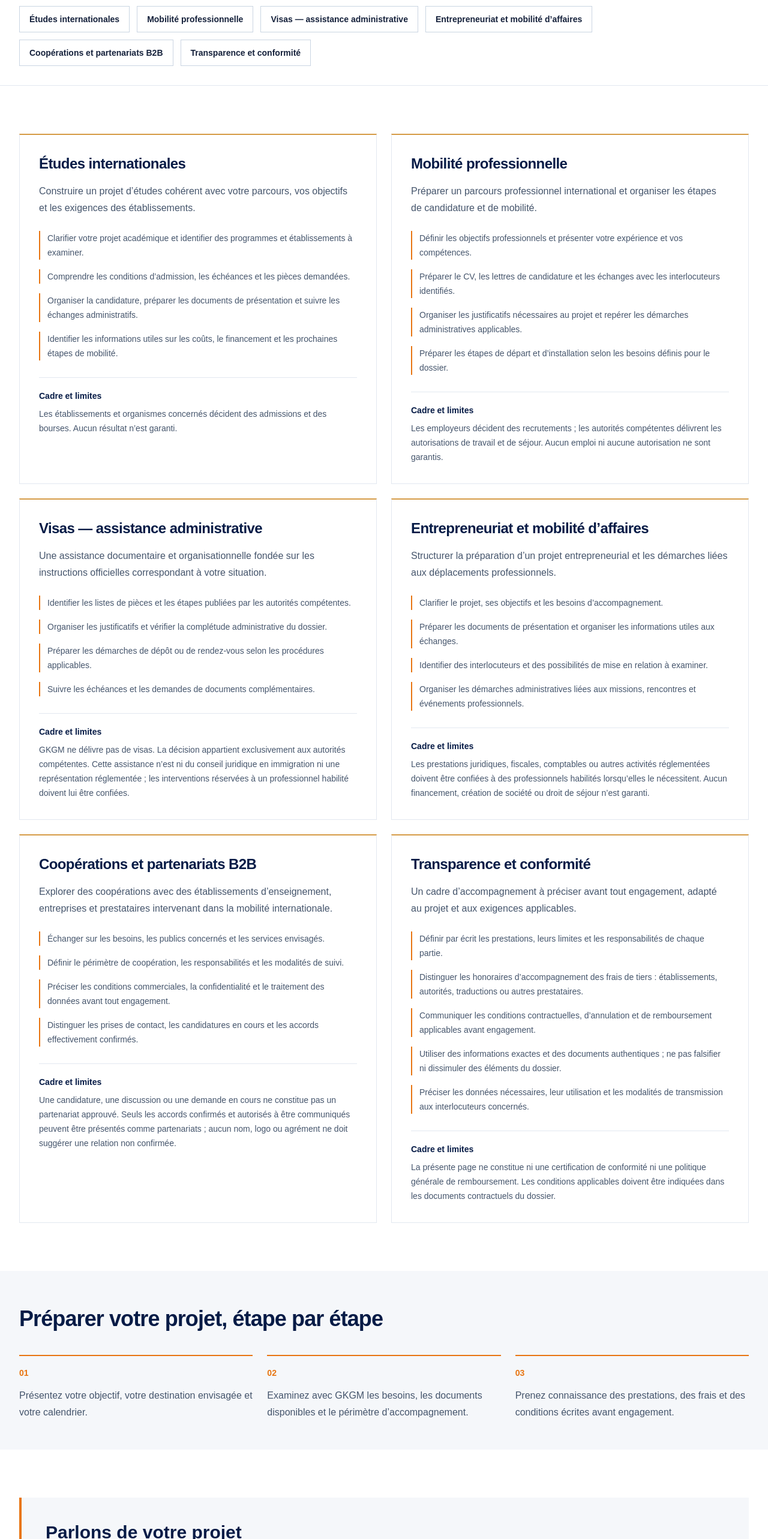
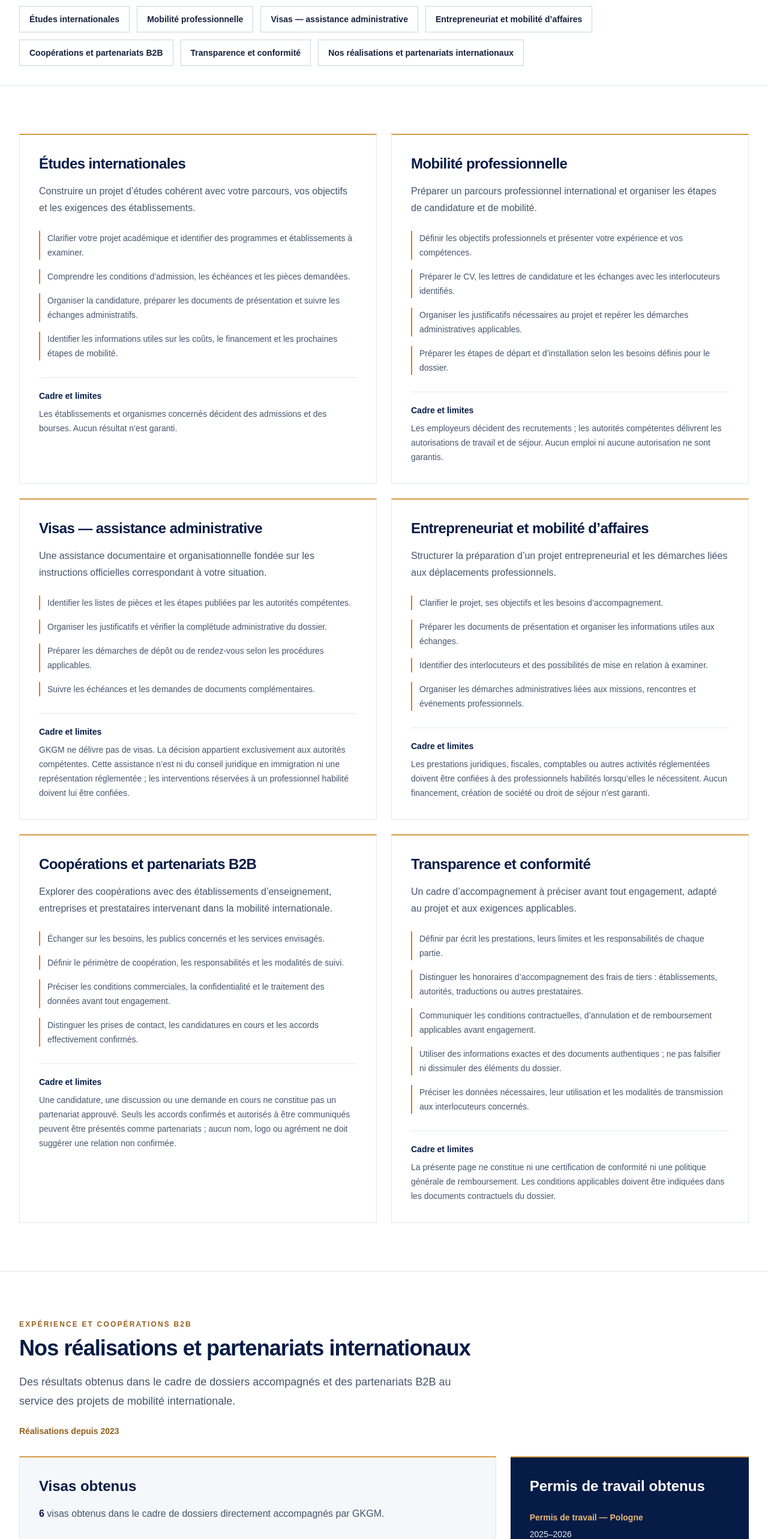
Before and after one commit to gkgroupworld/gkgroup-site, a Next.js app: page /gk-global-mobility in a window 1280 px wide. Shown: the part 963-3529 px from the top of the page at 60% size. Built offline with nearby package versions, Linux system fonts and the light colour scheme.

Commit message:
feat: prepare bilingual GKGM track record and partnerships

```diff
--- a/components/pages/MobilityPage.js
+++ b/components/pages/MobilityPage.js
@@ -6,6 +6,8 @@ import { Footer } from "@/components/layout/Footer";
 import { SectionTitle } from "@/components/ui/SectionTitle";
 import { CONTACT, ENTITY_LOGOS } from "@/content/site";
 import { MOBILITY_CONTENT } from "@/content/mobility";
+import { MOBILITY_TRACK_RECORD_COPY } from "@/content/mobility-track-record";
+import { MobilityTrackRecord } from "@/components/pages/MobilityTrackRecord";
 import { withLocale } from "@/lib/locale";
 
 const buttonClass = "inline-flex min-h-11 items-center justify-center border border-[#d59b46] bg-[#061b46] px-5 py-3 text-sm font-bold text-white transition hover:bg-[#0c3269] focus-visible:outline focus-visible:outline-2 focus-visible:outline-offset-2 focus-visible:outline-[#d59b46]";
@@ -30,7 +32,7 @@ export function MobilityPage({ locale }) {
       <nav aria-label={copy.contents} className="border-b border-slate-200 px-5 py-8 sm:px-8">
         <div className="mx-auto max-w-7xl">
           <p className="font-bold text-[#061b46]">{copy.contents}</p>
-          <ul className="mt-4 flex flex-wrap gap-3">{copy.sections.map((section) => <li key={section.id}><a href={`#${section.id}`} className="inline-flex min-h-11 items-center border border-slate-300 px-4 py-2 text-sm font-bold text-[#061b46] hover:bg-slate-100 focus-visible:outline focus-visible:outline-2 focus-visible:outline-offset-2 focus-visible:outline-[#061b46]">{section.title}</a></li>)}</ul>
+          <ul className="mt-4 flex flex-wrap gap-3">{copy.sections.map((section) => <li key={section.id}><a href={`#${section.id}`} className="inline-flex min-h-11 items-center border border-slate-300 px-4 py-2 text-sm font-bold text-[#061b46] hover:bg-slate-100 focus-visible:outline focus-visible:outline-2 focus-visible:outline-offset-2 focus-visible:outline-[#061b46]">{section.title}</a></li>)}<li><a href="#track-record" className="inline-flex min-h-11 items-center border border-slate-300 px-4 py-2 text-sm font-bold text-[#061b46] hover:bg-slate-100 focus-visible:outline focus-visible:outline-2 focus-visible:outline-offset-2 focus-visible:outline-[#061b46]">{MOBILITY_TRACK_RECORD_COPY[locale].title}</a></li></ul>
         </div>
       </nav>
 
@@ -45,6 +47,8 @@ export function MobilityPage({ locale }) {
           </div>
         </section>)}
       </div>
+
+      <MobilityTrackRecord locale={locale} />
 
       <section className="bg-[#f5f7fa] px-5 py-12 sm:px-8">
         <div className="mx-auto max-w-7xl">
--- /dev/null
+++ b/components/pages/MobilityTrackRecord.js
@@ -0,0 +1,39 @@
+import { MOBILITY_TRACK_RECORD, MOBILITY_TRACK_RECORD_COPY } from "@/content/mobility-track-record";
+
+export function MobilityTrackRecord({ locale }) {
+  const copy = MOBILITY_TRACK_RECORD_COPY[locale];
+  const { since, visas, workPermits, partners } = MOBILITY_TRACK_RECORD;
+  const visaTotal = visas.reduce((total, record) => total + record.count, 0);
+
+  return <section id="track-record" aria-labelledby="track-record-title" className="scroll-mt-6 border-t border-slate-200 px-5 py-16 sm:px-8 sm:py-20">
+    <div className="mx-auto max-w-7xl">
+      <p className="text-xs font-bold uppercase tracking-[.18em] text-[#946020]">{copy.eyebrow}</p>
+      <h2 id="track-record-title" className="mt-3 max-w-4xl text-3xl font-bold tracking-tight text-[#061b46] sm:text-4xl">{copy.title}</h2>
+      <p className="mt-5 max-w-3xl text-lg leading-8 text-slate-600">{copy.intro}</p>
+      <p className="mt-6 text-sm font-bold text-[#946020]">{copy.since} {since}</p>
+
+      <div className="mt-8 grid gap-6 lg:grid-cols-[2fr_1fr]">
+        <div className="min-w-0 border border-slate-200 border-t-2 border-t-[#d59b46] bg-[#f5f7fa] p-6 sm:p-8">
+          <h3 className="text-2xl font-bold text-[#061b46]">{copy.visasTitle}</h3>
+          <p className="mt-4 max-w-2xl leading-7 text-slate-600"><strong className="text-[#061b46]">{visaTotal}</strong> {copy.visasSummary}</p>
+          <dl className="mt-7 grid gap-5 sm:grid-cols-3">{visas.map((record) => <div key={record.id} data-visa-result={record.id} className="border-l-2 border-[#d59b46] pl-4">
+            <dt className="text-sm font-bold leading-6 text-[#061b46]">{record.label[locale]}{record.period && <span className="mt-1 block font-normal text-slate-600">{record.period}</span>}</dt>
+            <dd className="mt-3 text-4xl font-bold text-[#061b46]">{record.count}</dd>
+          </div>)}</dl>
+        </div>
+        <div data-work-permit-result className="min-w-0 border-t-2 border-[#d59b46] bg-[#061b46] p-6 text-white sm:p-8">
+          <h3 className="text-2xl font-bold">{copy.permitsTitle}</h3>
+          <dl className="mt-6"><dt className="text-sm font-bold leading-6 text-[#e7ba75]">{workPermits.label[locale]}<span className="mt-1 block font-normal text-slate-200">{workPermits.period}</span></dt><dd className="mt-3 text-4xl font-bold">{workPermits.count}</dd></dl>
+          <p className="mt-5 text-sm leading-7 text-slate-200">{copy.permitsNote}</p>
+        </div>
+      </div>
+
+      <div className="mt-12">
+        <h3 className="text-2xl font-bold text-[#061b46]">{copy.partnersTitle}</h3>
+        <ul className="mt-6 grid gap-4 sm:grid-cols-2 lg:grid-cols-4">{partners.map((name) => <li key={name} data-mobility-partner className="border border-slate-200 border-t-2 border-t-[#d59b46] bg-white p-5 text-base font-bold leading-7 text-[#061b46]">{name}</li>)}</ul>
+        <p className="mt-5 max-w-4xl text-sm leading-7 text-slate-600">{copy.partnersNote}</p>
+      </div>
+      <p className="mt-8 border-l-2 border-[#d59b46] bg-[#f5f7fa] p-5 text-sm leading-7 text-slate-600">{copy.disclaimer}</p>
+    </div>
+  </section>;
+}
--- /dev/null
+++ b/content/mobility-track-record.js
@@ -0,0 +1,41 @@
+// Update counts, periods and partner names here after editorial validation.
+// Work permits are deliberately separate from visas and excluded from their total.
+export const MOBILITY_TRACK_RECORD = {
+  since: 2023,
+  visas: [
+    { id: "portugal", count: 3, label: { fr: "Visas D Job Seeker — Portugal", en: "D Job Seeker visas — Portugal" } },
+    { id: "uk", count: 2, period: "2025", label: { fr: "Visas visiteurs — Royaume-Uni", en: "Visitor visas — United Kingdom" } },
+    { id: "indonesia", count: 1, period: "2026", label: { fr: "Visa C2 — Indonésie", en: "C2 visa — Indonesia" } },
+  ],
+  workPermits: { count: 8, period: "2025–2026", label: { fr: "Permis de travail — Pologne", en: "Work permits — Poland" } },
+  partners: ["Dalimit Global", "ApplyBoard", "Elec Work Agency", "Live & Study in Europe"],
+};
+
+export const MOBILITY_TRACK_RECORD_COPY = {
+  fr: {
+    title: "Nos réalisations et partenariats internationaux",
+    eyebrow: "Expérience et coopérations B2B",
+    intro: "Des résultats obtenus dans le cadre de dossiers accompagnés et des partenariats B2B au service des projets de mobilité internationale.",
+    since: "Réalisations depuis",
+    visasTitle: "Visas obtenus",
+    visasSummary: "visas obtenus dans le cadre de dossiers directement accompagnés par GKGM.",
+    permitsTitle: "Permis de travail obtenus",
+    permitsNote: "Ces permis de travail polonais sont présentés séparément : ils ne sont pas des visas délivrés.",
+    partnersTitle: "Nos partenaires B2B actuels",
+    partnersNote: "Ces partenariats relèvent de relations B2B entre acteurs de la mobilité internationale. Ils n'impliquent aucune affiliation officielle à un gouvernement ou à une ambassade.",
+    disclaimer: "Les résultats passés ne garantissent aucun visa, permis de travail ou résultat futur. Les décisions relèvent exclusivement des autorités compétentes ; GKGM accompagne la préparation des dossiers et ne délivre pas ces autorisations.",
+  },
+  en: {
+    title: "Our Track Record and International Partnerships",
+    eyebrow: "Experience and B2B cooperation",
+    intro: "Results achieved through supported applications and B2B partnerships serving international mobility projects.",
+    since: "Track record since",
+    visasTitle: "Visas obtained",
+    visasSummary: "visas obtained through applications directly supported by GKGM.",
+    permitsTitle: "Work permits obtained",
+    permitsNote: "These Polish work permits are presented separately: they are not visas issued.",
+    partnersTitle: "Our current B2B partners",
+    partnersNote: "These partnerships are B2B relationships between international mobility organisations. They do not imply any official affiliation with a government or embassy.",
+    disclaimer: "Past results do not guarantee any visa, work permit or future outcome. Decisions rest exclusively with the competent authorities; GKGM supports application preparation and does not issue these authorisations.",
+  },
+};
```
Also changed, not shown: 1 other file (tests, documents, lock files or other folders).
